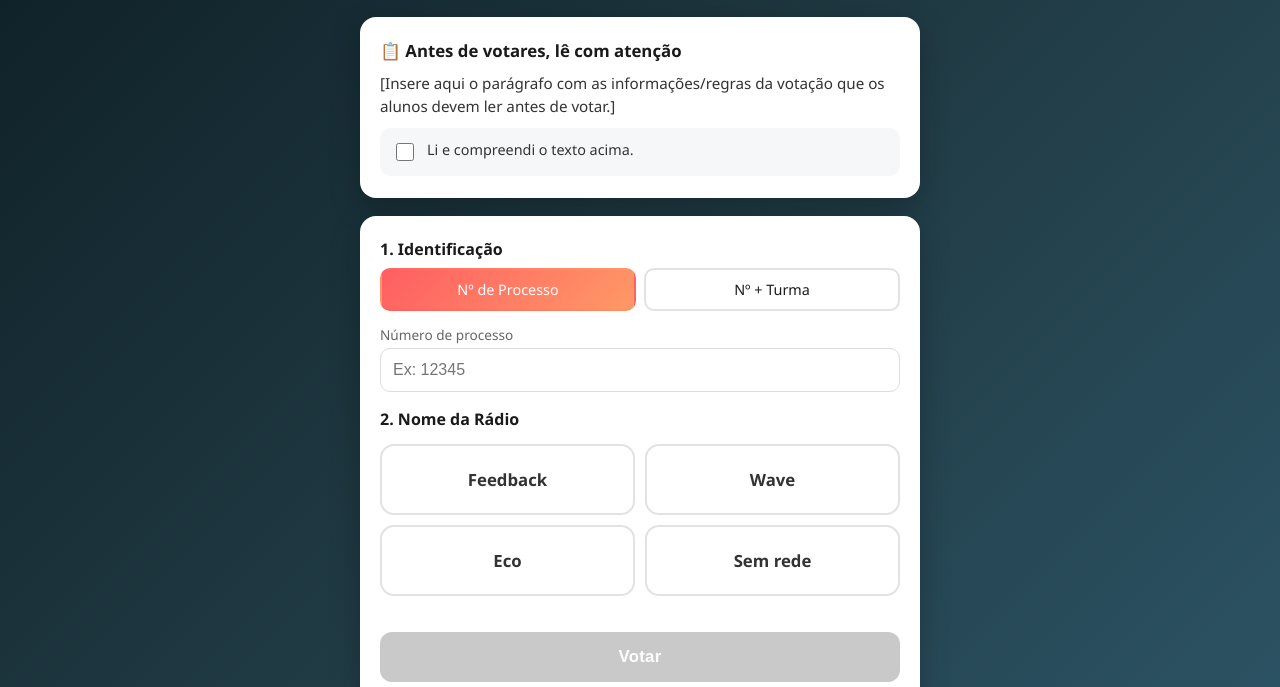
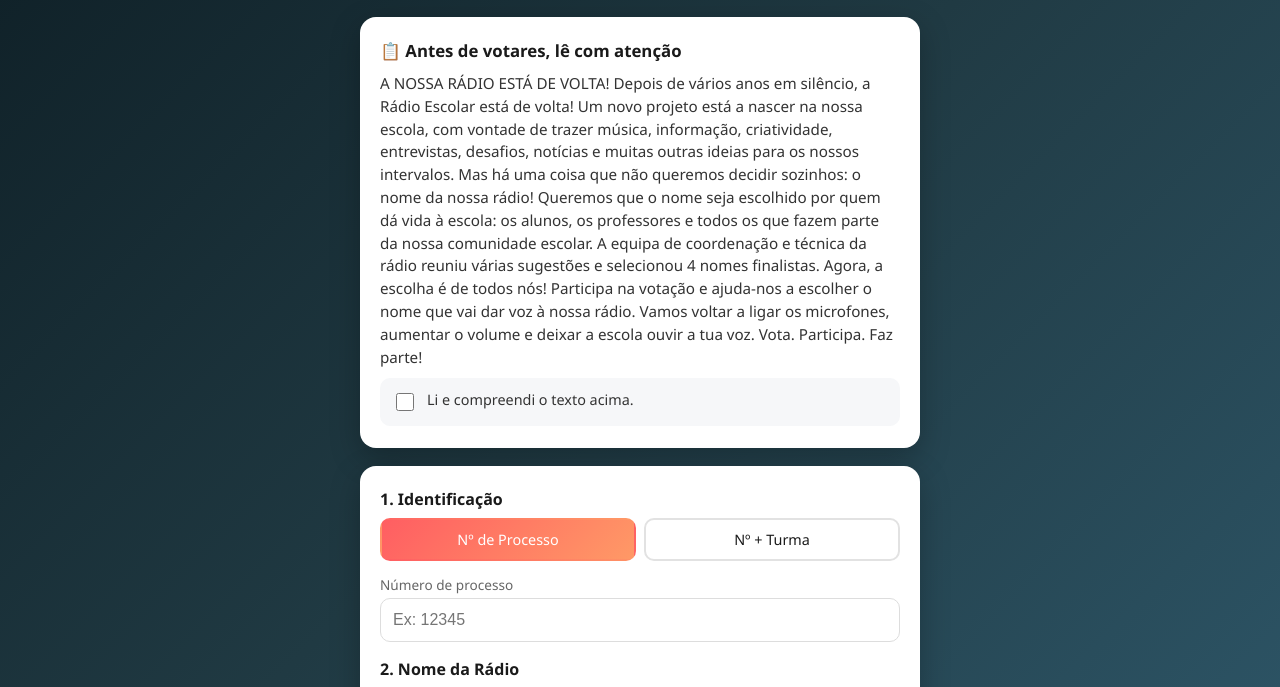
Before and after one commit to Rarafaza6/CidadelaFM, a plain HTML site: page voto/index.html in a window 1280 px wide. Shown: the part 84-771 px from the top of the page. Drawn offline with Linux system fonts and the light colour scheme.

Commit message:
Update index.html

```diff
--- a/voto/index.html
+++ b/voto/index.html
@@ -325,8 +325,21 @@
   <div class="card" id="texto-obrigatorio">
     <h2>📋 Antes de votares, lê com atenção</h2>
     <p>
-      <!-- Substituir este parágrafo de exemplo pelo texto definitivo -->
-      [Insere aqui o parágrafo com as informações/regras da votação que os alunos devem ler antes de votar.]
+      A NOSSA RÁDIO ESTÁ DE VOLTA!
+
+Depois de vários anos em silêncio, a Rádio Escolar está de volta!
+
+Um novo projeto está a nascer na nossa escola, com vontade de trazer música, informação, criatividade, entrevistas, desafios, notícias e muitas outras ideias para os nossos intervalos.
+
+Mas há uma coisa que não queremos decidir sozinhos: o nome da nossa rádio!
+Queremos que o nome seja escolhido por quem dá vida à escola: os alunos, os professores e todos os que fazem parte da nossa comunidade escolar.
+
+A equipa de coordenação e técnica da rádio reuniu várias sugestões e selecionou 4 nomes finalistas.
+
+Agora, a escolha é de todos nós!
+Participa na votação e ajuda-nos a escolher o nome que vai dar voz à nossa rádio.
+
+Vamos voltar a ligar os microfones, aumentar o volume e deixar a escola ouvir a tua voz. Vota. Participa. Faz parte!
     </p>
     <div class="checkbox-row">
       <input type="checkbox" id="confirmaLeitura">
```
